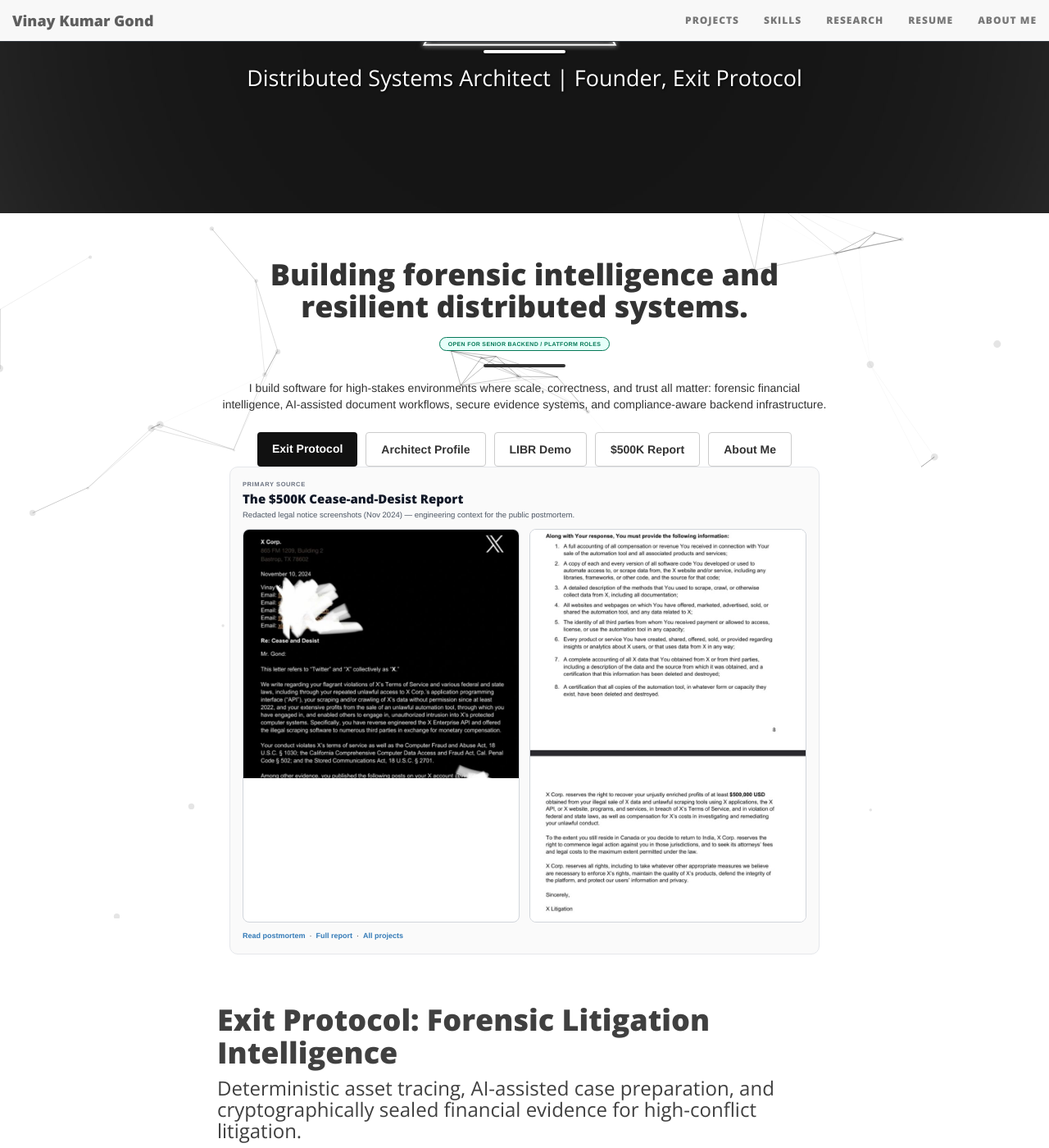
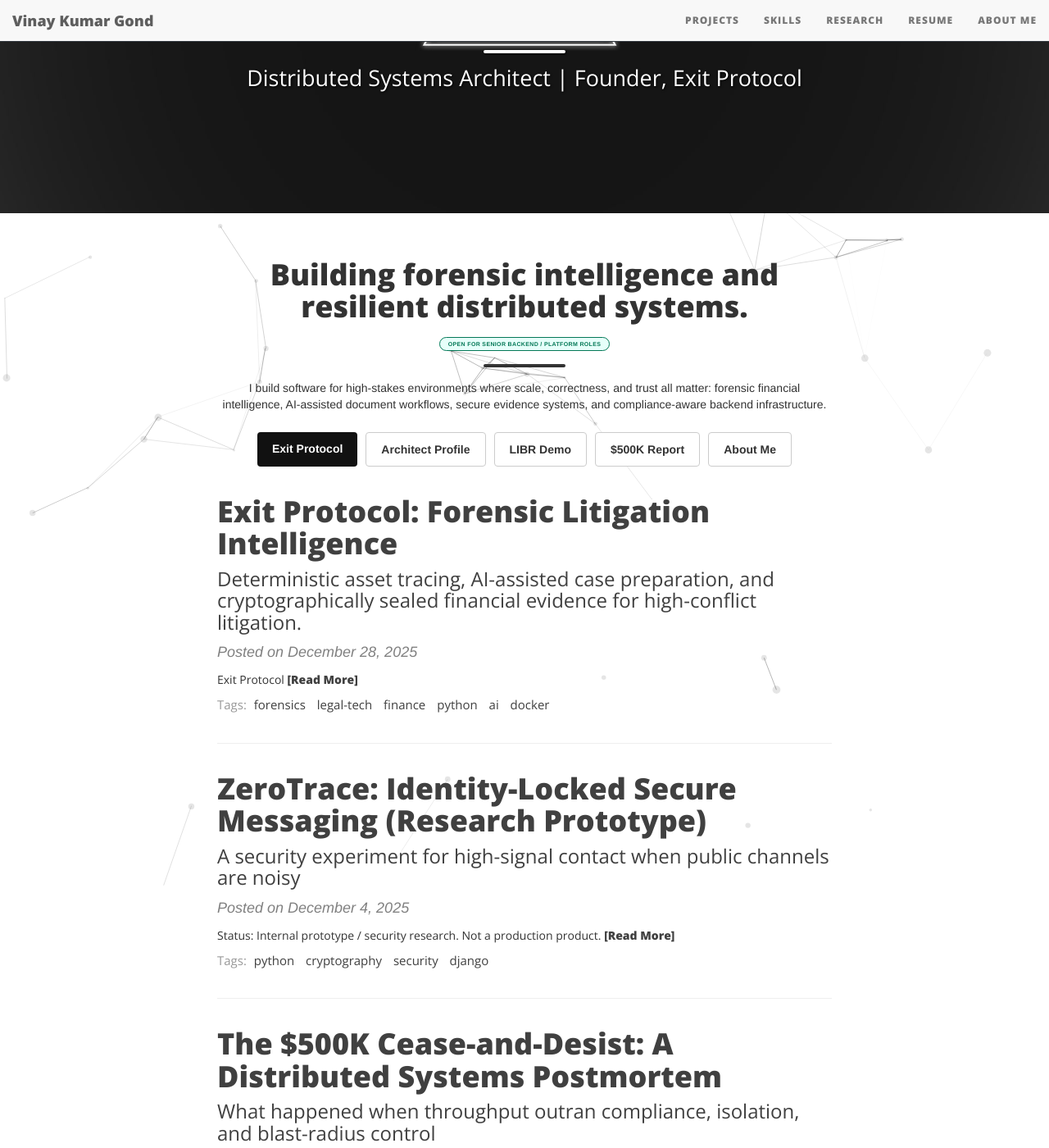
Before and after one commit to Vinaygond/Vinaygond.github.io, a Jekyll site: the page built from index.html, in a window 1280 px wide and 1400 px high, scrolled down 371 px. Shown: the whole window at 82% size. Built offline with Jekyll 4.4.1, drawn with Linux system fonts in a browser that asks for light colours; nearby versions of some CDN libraries; the list of posts is cut into pages by our own code.

Commit message:
Revert "Fix C&D image previews outside projects page"
This reverts commit a9d216f0158428dae18a1f2f6ccc3300bc574f0a.

```diff
--- a/css/main.css
+++ b/css/main.css
@@ -515,122 +515,6 @@
   width: 192px;
 }
 
-.post-image.post-image-document {
-  width: 220px;
-  height: auto;
-  filter: none;
-}
-
-.post-image.post-image-document img {
-  border-radius: 8px;
-  width: 220px;
-  height: auto;
-  max-height: 280px;
-  object-fit: cover;
-  border: 1px solid #e5e7eb;
-  box-shadow: 0 2px 8px rgba(0, 0, 0, 0.08);
-}
-
-.featured-cd-preview {
-  margin: 0 auto 2.5rem;
-  max-width: 720px;
-  padding: 1.5rem;
-  border: 1px solid #e5e7eb;
-  border-radius: 10px;
-  background: #fafafa;
-}
-
-.featured-cd-label {
-  margin: 0 0 0.35rem;
-  font-size: 0.75rem;
-  font-weight: 700;
-  letter-spacing: 0.08em;
-  text-transform: uppercase;
-  color: #6b7280;
-}
-
-.featured-cd-title {
-  margin: 0 0 0.5rem;
-  font-size: 1.5rem;
-}
-
-.featured-cd-title a {
-  color: #111827;
-  text-decoration: none;
-}
-
-.featured-cd-title a:hover {
-  color: #0085A1;
-}
-
-.featured-cd-desc {
-  margin: 0 0 1rem;
-  color: #4b5563;
-  font-size: 0.95rem;
-}
-
-.featured-cd-grid {
-  display: grid;
-  grid-template-columns: 1fr 1fr;
-  gap: 12px;
-  margin-bottom: 1rem;
-}
-
-.featured-cd-grid a {
-  display: block;
-  overflow: hidden;
-  border-radius: 8px;
-  border: 1px solid #d1d5db;
-  background: #fff;
-}
-
-.featured-cd-grid img {
-  display: block;
-  width: 100%;
-  height: auto;
-}
-
-.featured-cd-links {
-  margin: 0;
-  font-size: 0.9rem;
-}
-
-.featured-cd-links a {
-  font-weight: 600;
-}
-
-@media only screen and (max-width: 600px) {
-  .featured-cd-grid {
-    grid-template-columns: 1fr;
-  }
-}
-
-.cd-evidence-grid {
-  display: grid;
-  grid-template-columns: 1fr 1fr;
-  gap: 16px;
-  margin: 1.25rem 0;
-}
-
-.cd-evidence-grid a {
-  display: block;
-}
-
-.cd-evidence-img {
-  display: block;
-  width: 100%;
-  height: auto;
-  border: 1px solid #d1d5db;
-  border-radius: 8px;
-  box-shadow: 0 2px 10px rgba(0, 0, 0, 0.06);
-}
-
-@media only screen and (max-width: 600px) {
-  .cd-evidence-grid {
-    grid-template-columns: 1fr;
-  }
-}
-
 .post-preview .post-read-more {
   font-weight: 800;
 }
--- a/index.html
+++ b/index.html
@@ -35,27 +35,6 @@
   </div>
 </div>
 
-<div class="featured-cd-preview">
-  <p class="featured-cd-label">Primary source</p>
-  <h2 class="featured-cd-title"><a href="{{ site.baseurl }}/2025-12-01-The-500K-Tool-That-Got-Me-a-Cease-and-Desist-from-X/">The $500K Cease-and-Desist Report</a></h2>
-  <p class="featured-cd-desc">Redacted legal notice screenshots (Nov 2024) — engineering context for the public postmortem.</p>
-  <div class="featured-cd-grid">
-    <a href="{{ site.baseurl }}/img/cd-email-page1.jpg" target="_blank" rel="noopener">
-      <img src="{{ site.baseurl }}/img/cd-email-page1.jpg" alt="Cease-and-desist correspondence page 1" loading="lazy">
-    </a>
-    <a href="{{ site.baseurl }}/img/cd-email-page2.jpg" target="_blank" rel="noopener">
-      <img src="{{ site.baseurl }}/img/cd-email-page2.jpg" alt="Cease-and-desist correspondence page 2" loading="lazy">
-    </a>
-  </div>
-  <p class="featured-cd-links">
-    <a href="{{ site.baseurl }}/2025-12-01-The-500K-Tool-That-Got-Me-a-Cease-and-Desist-from-X/">Read postmortem</a>
-    &nbsp;·&nbsp;
-    <a href="https://github.com/Vinaygond/The-500K-C-D-Report">Full report</a>
-    &nbsp;·&nbsp;
-    <a href="{{ site.baseurl }}/projects/">All projects</a>
-  </p>
-</div>
-
 <div class="posts-list">
   {% for post in paginator.posts %}
   <article class="post-preview">
@@ -72,14 +51,6 @@
     <p class="post-meta">Posted on {{ post.date | date: '%B %-d, %Y' }}</p>
 
     <div class="post-entry-container">
-      {% assign thumb = post.preview_image | default: post.image %}
-      {% if thumb %}
-      <div class="post-image {% if post.document_preview %}post-image-document{% endif %}">
-        <a href="{{ post.url | prepend: site.baseurl }}">
-          <img src="{{ thumb | prepend: site.baseurl | replace: '//', '/' }}" alt="{{ post.title | xml_escape }} preview">
-        </a>
-      </div>
-      {% endif %}
 
       <div class="post-entry">
         {{
```
Also changed, not shown: _posts/2025-12-01-The-500K-Tool-That-Got-Me-a-Cease-and-Desist-from-𝕏.md (+3 -10 lines), projects.md (+3 -8 lines), research.md (+3 -8 lines).
